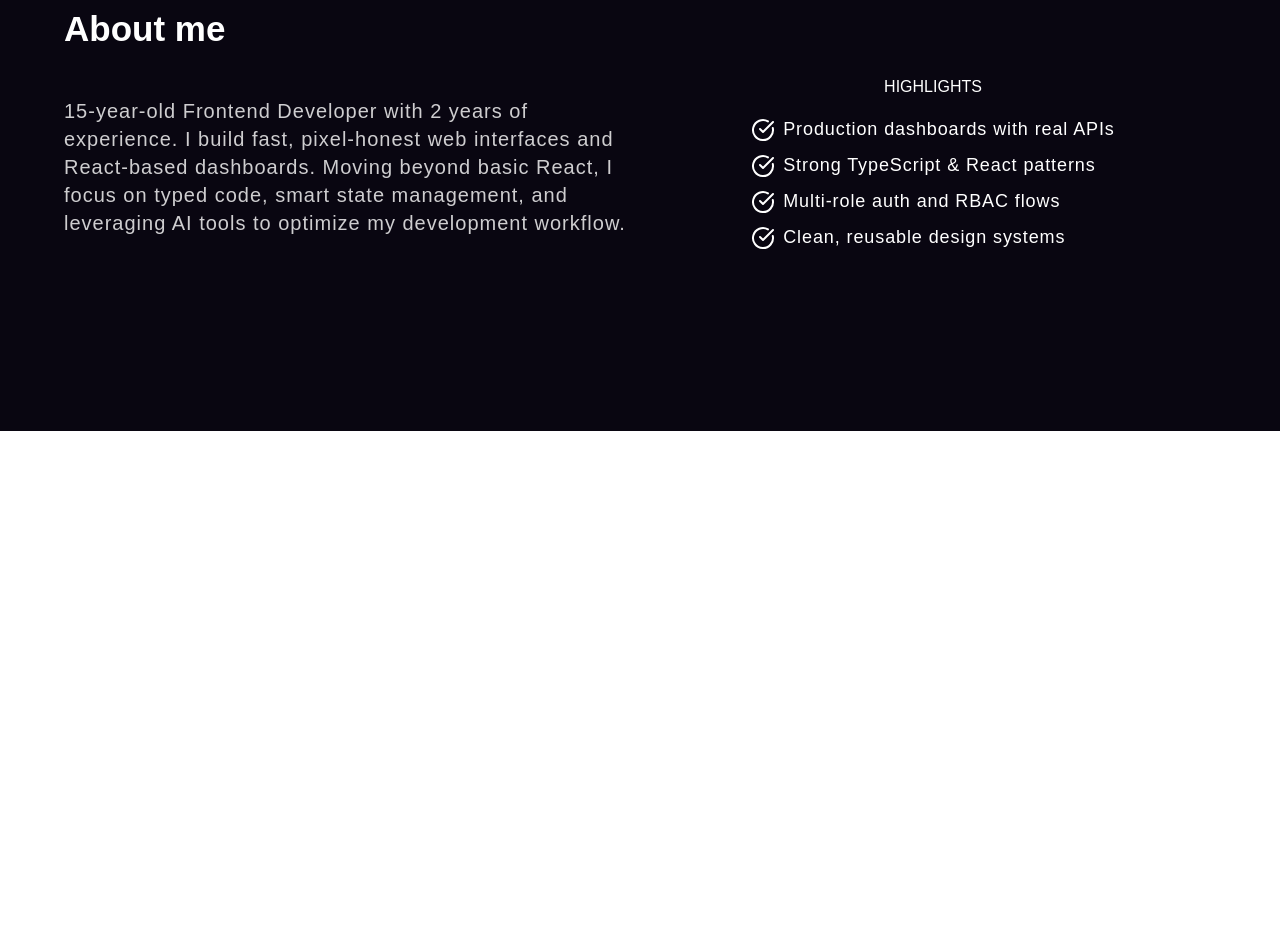
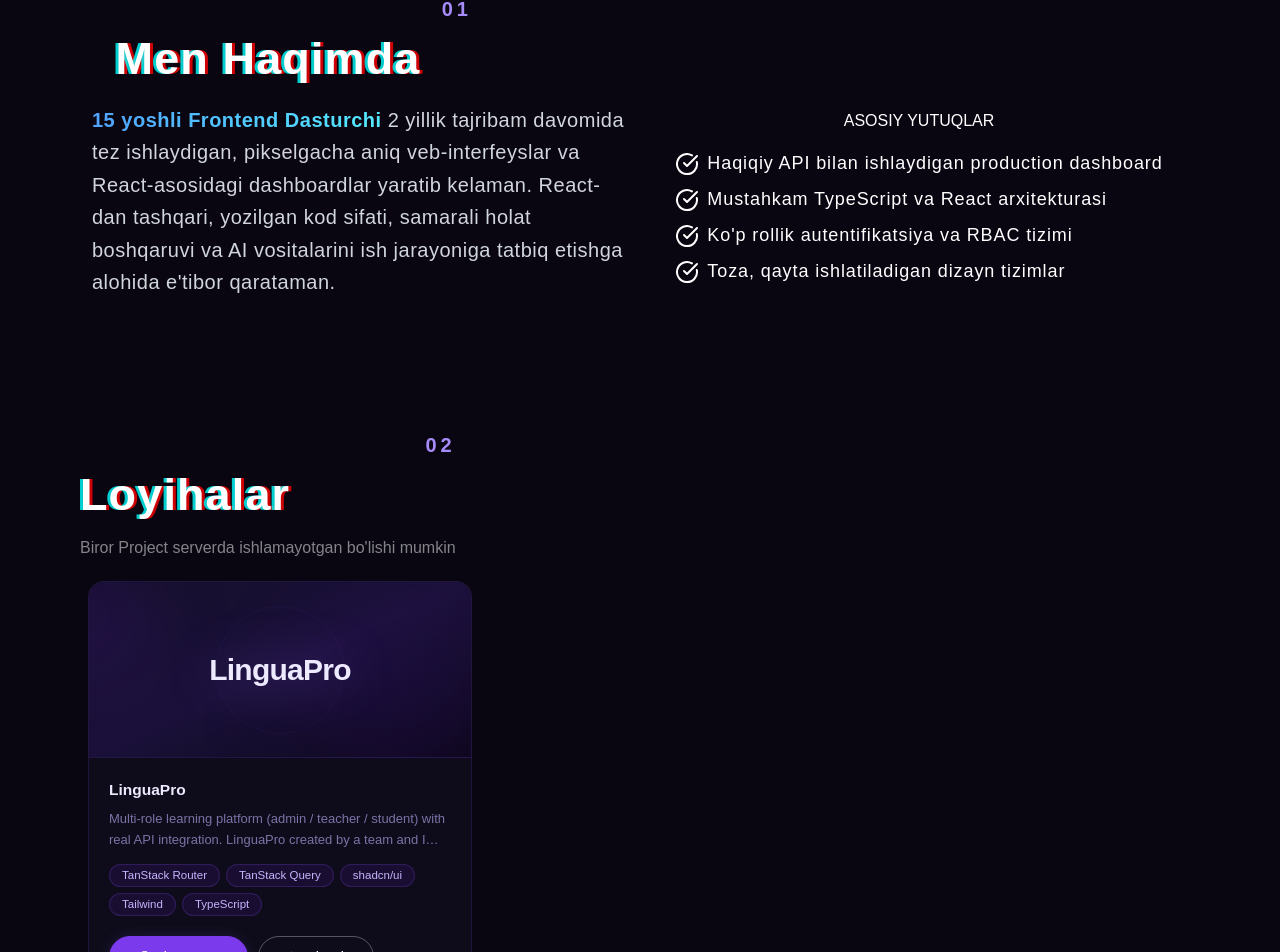
Before and after one commit to Nosirov-Mirjalol/my-portfolio, a React (Vite) app: page / in a window 1280 px wide. Shown: the part 929-1881 px from the top of the page. Before the commit the page ends 1360 px from the top, so only its background shows below. Built offline with nearby package versions, Linux system fonts and the light colour scheme.

Commit message:
added Project page

```diff
--- a/src/App.tsx
+++ b/src/App.tsx
@@ -1,7 +1,10 @@
 import Footer from "./components/Footer"
 import Navbar from "./components/Navbar"
 import About from "./components/sections/About"
+import Contact from "./components/sections/Contact"
 import Hero from "./components/sections/Hero"
+import Projects from "./components/sections/Projects"
+import Skills from "./components/sections/Skills"
 
 function App() {
   return (
@@ -9,6 +12,9 @@ function App() {
      <Navbar />
      <Hero />
      <About/>
+     <Projects/>
+     <Skills/>
+     <Contact/>
      <Footer/>
     </>
   )
--- /dev/null
+++ b/src/components/ProjectCard.tsx
@@ -0,0 +1,82 @@
+// src/components/ProjectCard.tsx
+
+import { ExternalLink, CodeXml } from "lucide-react";
+import { TechBadges } from "./ui/TechBadges";
+import Button from "./ui/Button";
+
+interface ProjectCardProps {
+  title: string;
+  description: string;
+  techs: string[];
+  previewLabel?: string;
+  liveUrl?: string;
+  githubUrl?: string;
+}
+
+export function ProjectCard({
+  title,
+  description,
+  techs,
+  previewLabel,
+  liveUrl,
+  githubUrl,
+}: ProjectCardProps) {
+  return (
+    <div className="rounded-2xl border border-violet-500/15 bg-[#0e0c1a] overflow-hidden max-w-sm w-full transition-all duration-300 hover:border-violet-500/35 hover:shadow-[0_0_30px_rgba(139,92,246,0.12)] group">
+
+      {/* Rasm yoki Preview oynasi - Portfoliodagi mavhum pufakchalar uslubida */}
+      <div className="h-44 flex items-center justify-center relative bg-linear-to-br from-[#140f29] via-[#1b113a] to-[#0a0815] border-b border-violet-500/10 overflow-hidden">
+
+        {/* Rasmdagi kabi orqa fondagi xiralashgan binafsha pufakchalar (Neon blobs) */}
+        <div className="absolute top-[-20%] left-[-20%] w-36 h-36 rounded-full bg-violet-600/10 blur-2xl group-hover:bg-violet-600/20 transition-all duration-500" />
+        <div className="absolute bottom-[-30%] right-[-10%] w-48 h-48 rounded-full bg-violet-700/10 blur-3xl group-hover:scale-110 transition-all duration-500" />
+
+        {/* Rasmdagi markaziy ingichka doira chizig'i effekti */}
+        <div className="absolute w-32 h-32 rounded-full border border-violet-500/5 pointer-events-none" />
+
+        {/* Matndagi neon porlash effekti */}
+        <span className="relative text-3xl font-bold text-violet-100 tracking-tight drop-shadow-[0_0_25px_rgba(139,92,246,0.45)] group-hover:scale-105 transition-transform duration-300">
+          {previewLabel ?? title}
+        </span>
+      </div>
+
+      {/* Kontent qismi */}
+      <div className="p-5">
+        <h3 className="text-[15.5px] font-semibold text-violet-100 mb-1.5 group-hover:text-violet-300 transition-colors duration-300">
+          {title}
+        </h3>
+        <p className="text-[13px] text-violet-300/60 leading-relaxed mb-4 h-10 overflow-hidden line-clamp-2">
+          {description}
+        </p>
+
+        {/* Texnologiya belgilari */}
+        <div className="mb-4">
+          <TechBadges techs={techs} />
+        </div>
+
+        {/* Amallar / Tugmalar */}
+        <div className="flex gap-2.5 pt-1">
+          {liveUrl && (
+            <Button
+              href={liveUrl}
+              variant="violet"
+              className="shadow-[0_0_15px_rgba(139,92,246,0.15)] hover:shadow-[0_0_20px_rgba(139,92,246,0.35)] transition-all duration-300"
+            >
+              <ExternalLink size={14} />
+              Live Demo
+            </Button>
+          )}
+          {githubUrl && (
+            <Button
+              href={githubUrl}
+              variant="dark"
+            >
+              <CodeXml size={14} />
+              GitHub
+            </Button>
+          )}
+        </div>
+      </div>
+    </div>
+  );
+}
--- a/src/components/SectionTitle.tsx
+++ b/src/components/SectionTitle.tsx
@@ -8,19 +8,33 @@ const SectionTitle = ({
   description?: string;
 }) => {
   return (
-    <div className="flex flex-col items-end justify-center gap-3">
-      <span className="text-xl font-semibold tracking-[0.2em] uppercase text-[#a78bfa]/60">
+    <div className="w-full flex flex-col gap-2">
+      {/* Raqam o'ng tarafda va sarlavhaning tepasida */}
+      <div className="w-full text-right">
+        <span className="text-xl font-semibold tracking-[0.2em] uppercase text-[#a78bfa]">
           {String(floor).padStart(2, "0")}
         </span>
-      <h2 className="text-2xl sm:text-[35px] font-bold text-white leading-tight">
+      </div>
+
+      <div className="flex flex-col gap-3">
+        {/* Rasmdagidek Glitch (RGB siljish) effektli sarlavha */}
+        <h2
+          className="text-4xl sm:text-[45px] font-black text-white leading-tight tracking-wide"
+          style={{
+            textShadow:
+              "-3px 0px 0px rgba(0, 255, 255, 0.8), 3px 0px 0px rgba(255, 0, 0, 0.8)",
+          }}
+        >
           {title}
         </h2>
+
         {description && (
           <p className="text-sm sm:text-base text-white/50 max-w-md leading-relaxed">
             {description}
           </p>
         )}
       </div>
+    </div>
   );
 };
 
--- a/src/components/sections/About.tsx
+++ b/src/components/sections/About.tsx
@@ -1,31 +1,79 @@
-import { CircleCheckBig } from "lucide-react"
-import SectionTitle from "../SectionTitle"
+import { motion, AnimatePresence } from "framer-motion";
+import { CircleCheckBig } from "lucide-react";
+import { useTranslation } from "react-i18next";
+import SectionTitle from "../SectionTitle";
 
-const highlights = ["Production dashboards with real APIs","Strong TypeScript & React patterns","Multi-role auth and RBAC flows","Clean, reusable design systems"]
+const fadeProps = {
+  initial: { opacity: 0, y: 20 },
+  whileInView: { opacity: 1, y: 0 },
+  exit: { opacity: 0, y: -20 },
+  viewport: { once: true, amount: 0.2 },
+  transition: { duration: 0.4, ease: "easeOut" as const },
+};
+
 const About = () => {
+  const { t, i18n } = useTranslation();
+
+  const highlights = [
+    t("about.highlight1"),
+    t("about.highlight2"),
+    t("about.highlight3"),
+    t("about.highlight4"),
+  ];
+
   return (
-    <div className="flex flex-col items-start justify-start w-full h-auto lg:h-[70vh] gap-4 bg-[#090611] px-4 py-8 text-center md:px-8 md:py-16 lg:px-16 lg:py-24">
-      <SectionTitle floor={1} title="About me" />
-      <div className="flex flex-col md:flex-row lg:flex-row justify-center items-center gap-10 md:gap-5 py-2 text-white">
+    <section id="about" className="flex flex-col items-start justify-center w-full h-auto lg:h-[70vh] gap-2 bg-[#090611]  py-8 text-center md:px-8 md:py-16 lg:px-16 lg:py-24">
+      <div className="w-102">
+        <SectionTitle floor={1} title={t("about.title")} />
+      </div>
+      <div
+        id="about"
+        className="flex flex-col md:flex-row lg:flex-row justify-center items-center gap-10 md:gap-5 px-7 py-2  text-white"
+      >
         <div className="w-full lg:w-[50%]">
-            <h3 className="text-xl font-medium text-white/80 text-start tracking-wider">
-                15-year-old Frontend Developer with 2 years of experience. I build fast, pixel-honest web interfaces and React-based dashboards. Moving beyond basic React, I focus on typed code, smart state management, and leveraging AI tools to optimize my development workflow.
-            </h3>
+          <AnimatePresence mode="wait">
+            <motion.p
+              key={i18n.language + "desc"}
+              {...fadeProps}
+              className="text-lg lg:text-xl font-light leading-relaxed text-gray-300 tracking-wide text-left"
+            >
+              <span className="font-semibold text-transparent bg-clip-text bg-linear-to-r from-blue-400 to-cyan-300">
+                {t("about.intro")}
+              </span>{" "}
+              {t("about.desc")}
+            </motion.p>
+          </AnimatePresence>
         </div>
+
         <div className="w-full lg:w-[50%] flex justify-center flex-col items-center gap-2">
-            <h2>HIGHLIGHTS</h2>
+          <AnimatePresence mode="wait">
+            <motion.h2 key={i18n.language + "highlights"} {...fadeProps}>
+              {t("about.highlights")}
+            </motion.h2>
+          </AnimatePresence>
           <ul className="flex flex-col gap-2 py-2">
+            <AnimatePresence mode="wait">
               {highlights.map((highlight, index) => (
-                    <li key={index} className="text-lg font-medium text-white text-start tracking-wider">
+                <motion.li
+                  key={i18n.language + index}
+                  {...fadeProps}
+                  transition={{
+                    duration: 0.4,
+                    ease: "easeOut",
+                    delay: index * 0.1,
+                  }}
+                  className="text-lg font-medium text-white text-start tracking-wider"
+                >
                   <CircleCheckBig className="inline-block mr-2" />
                   {highlight}
-                    </li>
+                </motion.li>
               ))}
+            </AnimatePresence>
           </ul>
         </div>
       </div>
-    </div>
-  )
-}
+    </section>
+  );
+};
 
-export default About
+export default About;
--- a/src/components/sections/Hero.tsx
+++ b/src/components/sections/Hero.tsx
@@ -29,12 +29,13 @@ const Hero = () => {
   const { t } = useTranslation();
 
   return (
-    <div
+    <section
       style={{
         backgroundImage: `url(${HeroImage})`,
         backgroundSize: "cover",
         backgroundPosition: "center",
       }}
+      id="home"
       className="relative w-full h-screen flex flex-col justify-center px-8 md:px-20"
     >
       {/* overlay — content o'qilsin uchun */}
@@ -102,7 +103,7 @@ const Hero = () => {
           </Button>
         </motion.div>
       </div>
-    </div>
+    </section>
   );
 };
 
--- a/src/components/sections/Projects.tsx
+++ b/src/components/sections/Projects.tsx
@@ -0,0 +1,38 @@
+import { ProjectCard } from "../ProjectCard";
+import SectionTitle from "../SectionTitle";
+import { useTranslation } from "react-i18next";
+
+const Projects = () => {
+  const { t } = useTranslation();
+  return (
+    <section
+      id="projects"
+      className="w-full min-h-[80vh] bg-[#090611] flex flex-col justify-start items-start px-9 md:px-20"
+    >
+      <div>
+        <SectionTitle
+          floor={2}
+          title={t("projects.title")}
+          description={t("projects.description")}
+        />
+      </div>
+      <div className="flex flex-wrap py-5 px-2">
+        <ProjectCard
+          title="LinguaPro"
+          description="Multi-role learning platform (admin / teacher / student) with real API integration. LinguaPro created by a team and I created Teacher panel "
+          techs={[
+            "TanStack Router",
+            "TanStack Query",
+            "shadcn/ui",
+            "Tailwind",
+            "TypeScript",
+          ]}
+          liveUrl="https://linguapro.servequake.com/"
+          githubUrl="https://github.com/Nosirov-Mirjalol/lingua"
+        />
+      </div>
+    </section>
+  );
+};
+
+export default Projects;
--- /dev/null
+++ b/src/components/ui/TechBadges.tsx
@@ -0,0 +1,20 @@
+// src/components/ui/TechBadges.tsx
+
+interface TechBadgesProps {
+  techs: string[];
+}
+
+export function TechBadges({ techs }: TechBadgesProps) {
+  return (
+    <div className="flex flex-wrap gap-1.5">
+      {techs.map((tech) => (
+        <span
+          key={tech}
+          className="text-[11.5px] font-medium text-violet-300 bg-violet-600/10 border border-violet-500/20 rounded-full px-3 py-0.5 transition-all duration-300 hover:bg-violet-600/20 hover:border-violet-500/40 cursor-default"
+        >
+          {tech}
+        </span>
+      ))}
+    </div>
+  );
+}
--- a/src/i18n.ts
+++ b/src/i18n.ts
@@ -22,6 +22,23 @@ i18n.use(initReactI18next).init({
           cta1: "Loyihalar",
           cta2: "CV yuklash",
         },
+        about: {
+          title: "Men Haqimda",
+          intro: "15 yoshli Frontend Dasturchi",
+          desc: "2 yillik tajribam davomida tez ishlaydigan, pikselgacha aniq veb-interfeyslar va React-asosidagi dashboardlar yaratib kelaman. React-dan tashqari, yozilgan kod sifati, samarali holat boshqaruvi va AI vositalarini ish jarayoniga tatbiq etishga alohida e'tibor qarataman.",
+          typedCode: "yozilgan kod sifati",
+          aiTools: "AI vositalari",
+          workflow: "ish jarayonini takomillashtirish",
+          highlights: "ASOSIY YUTUQLAR",
+          highlight1: "Haqiqiy API bilan ishlaydigan production dashboard",
+          highlight2: "Mustahkam TypeScript va React arxitekturasi",
+          highlight3: "Ko'p rollik autentifikatsiya va RBAC tizimi",
+          highlight4: "Toza, qayta ishlatiladigan dizayn tizimlar",
+        },
+        projects: {
+          title: "Loyihalar",
+          description: "Biror Project serverda ishlamayotgan bo'lishi mumkin",
+        },
       },
     },
     en: {
@@ -40,6 +57,23 @@ i18n.use(initReactI18next).init({
           cta1: "View Projects",
           cta2: "CV Download",
         },
+        about: {
+          title: "About me",
+          intro: "15 year old Frontend Developer",
+          desc: "with 2 years of experience. I build fast, pixel-honest web interfaces and React-based dashboards. Moving beyond basic React, I focus on typed code, smart state management, and leveraging AI tools to optimize my development workflow.",
+          typedCode: "typed code",
+          aiTools: "AI tools",
+          workflow: "optimize my development workflow",
+          highlights: "HIGHLIGHTS",
+          highlight1: "Production dashboards with real APIs",
+          highlight2: "Strong TypeScript & React patterns",
+          highlight3: "Multi-role auth and RBAC flows",
+          highlight4: "Clean, reusable design systems",
+        },
+        projects: {
+          title: "Projects",
+          description: "Some projects may not be working on the server",
+        },
       },
     },
   },
--- a/src/index.css
+++ b/src/index.css
@@ -5,3 +5,29 @@
     font-family: Arial, Helvetica, sans-serif;
     min-height: 100vh;
 }
+::-webkit-scrollbar {
+  width: 10px;
+  height: 10px;
+  background-color: #090611;
+}
+
+::-webkit-scrollbar-track {
+  background: transparent;
+}
+
+::-webkit-scrollbar-thumb {
+  background: linear-gradient(to bottom, #8b5cf6, #c084fc);
+  border-radius: 110px;
+  border: 3px solid transparent;
+  background-clip: padding-box;
+}
+
+::-webkit-scrollbar-thumb:hover {
+  background: linear-gradient(to bottom, #7c3aed, #a855f7);
+  border: 2px solid transparent;
+  background-clip: padding-box;
+}
+html {
+  scroll-behavior: smooth;
+  scroll-timeline: auto;
+}
```
Also changed, not shown: src/components/sections/Contact.tsx (+11 -0 lines), src/components/sections/Skills.tsx (+11 -0 lines). Lines whose indentation alone changed are shown as unchanged.
